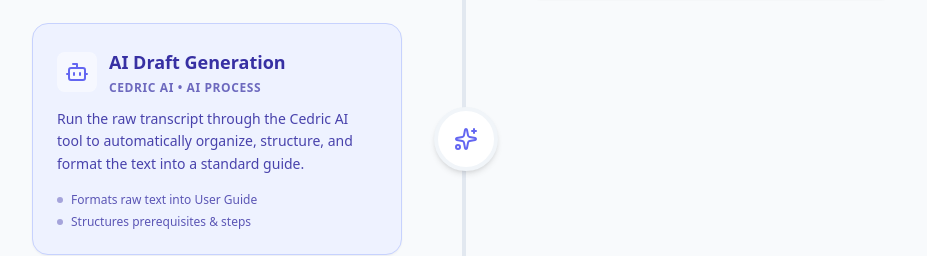
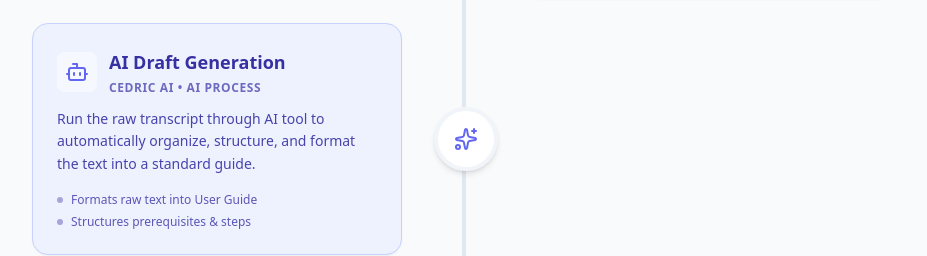
Before and after one commit to disquee/ai-docs-workflow, a React (Vite) app: page / in a window 1280 px wide. Shown: the part 1025-1281 px from the top of the page, without its empty margins (176-1103 px from the left). Built offline with nearby package versions, Linux system fonts and the light colour scheme.

Commit message:
updated wording

```diff
--- a/src/App.jsx
+++ b/src/App.jsx
@@ -36,7 +36,7 @@
       icon: Bot,
       color: "bg-indigo-50 border-indigo-200 text-indigo-800",
       iconColor: "text-indigo-500",
-      description: "Run the raw transcript through the Cedric AI tool to automatically organize, structure, and format the text into a standard guide.",
+      description: "Run the raw transcript through AI tool to automatically organize, structure, and format the text into a standard guide.",
       details: ["Formats raw text into User Guide", "Structures prerequisites & steps"]
     },
     {
```
